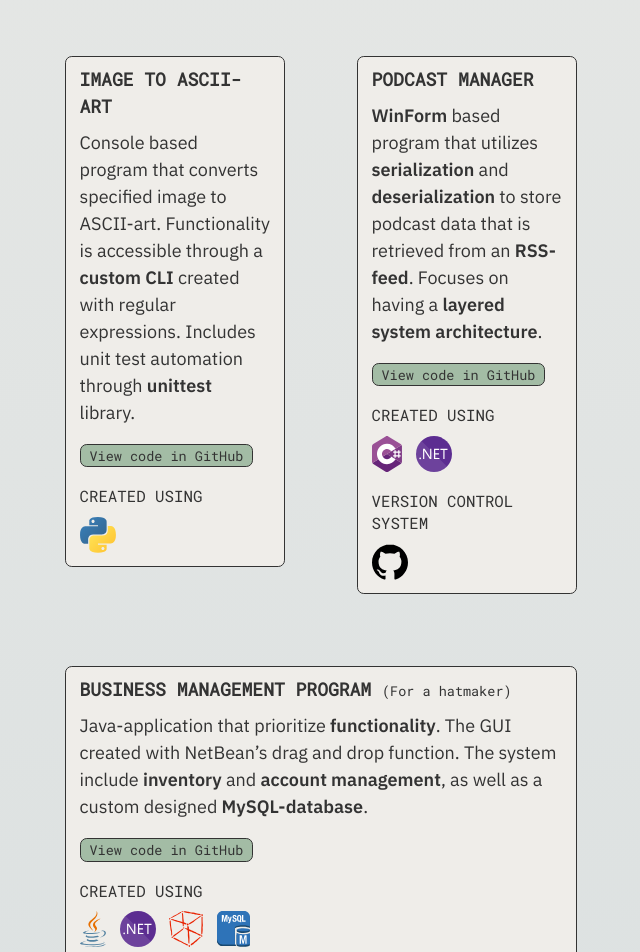
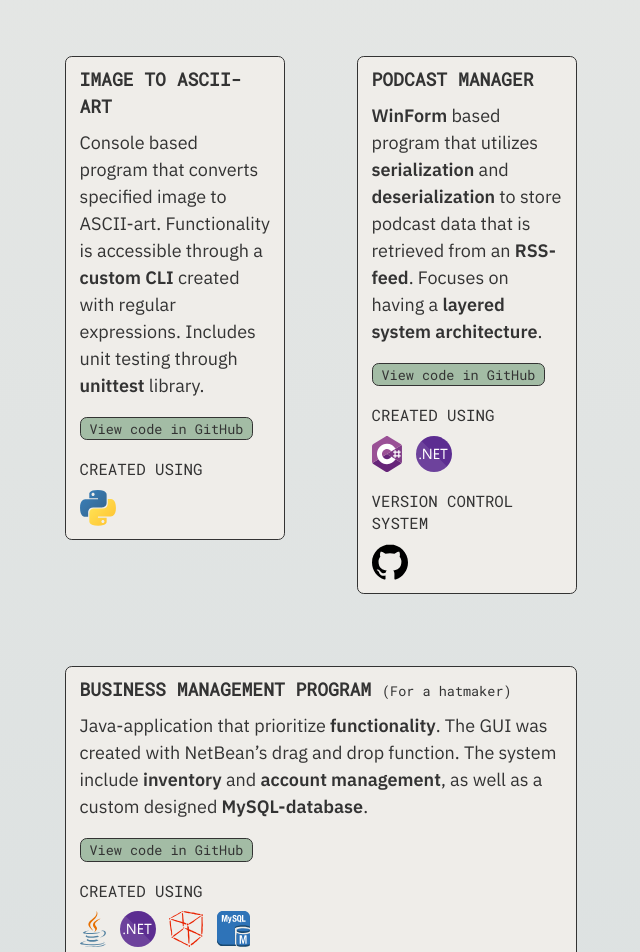
Before and after one commit to TheoSoh/portfolio-theo, a React (Vite) app: page / in a window 1280 px wide. Shown: the part 1660-2612 px from the top of the page, without its empty margins (575-1215 px from the left). Built offline with nearby package versions, Linux system fonts and the light colour scheme.

Commit message:
fix/text-adjustment

```diff
--- a/src/sections/Projects.jsx
+++ b/src/sections/Projects.jsx
@@ -28,7 +28,7 @@ const Projects = () => {
   return (
     <section className='grid grid-cols-1 w-full'>
       <h1 className='w-full font-mono pb-9 lg:col-span-2'>Go ahead, have a look at my projects...</h1>
-      <div className='grid grid-cols-1 w-full gap-14 md:gap-10 lg:gap-16 lg:grid-cols-2'>
+      <div className='grid grid-cols-1 lg:grid-cols-2 w-full gap-14 md:gap-10 lg:gap-16 '>
         <Project
         title='PORTFOLIO'
         subtitle='(theosohlman.com)'
@@ -48,7 +48,7 @@ const Projects = () => {
         />
         <Project
         title='IMAGE TO ASCII-ART'
-        textBody='Console based program that converts specified image to ASCII-art. Functionality is accessible through a <b>custom CLI</b> created with regular expressions. Includes unit test automation through <b>unittest</b> library.'
+        textBody='Console based program that converts specified image to ASCII-art. Functionality is accessible through a <b>custom CLI</b> created with regular expressions. Includes unit testing through <b>unittest</b> library.'
         href='https://github.com/TheoSoh/cv-web-app-aspnet-mvc'
         createdUsingIcons={createdUsingIconsP3}
         />
@@ -63,7 +63,7 @@ const Projects = () => {
         lgStyle='lg:col-span-2'
         title='BUSINESS MANAGEMENT PROGRAM'
         subtitle='(For a hatmaker)'
-        textBody='Java-application that prioritize <b>functionality</b>. The GUI created with NetBean’s drag and drop function. The system include <b>inventory</b> and <b>account management</b>, as well as a custom designed <b>MySQL-database</b>.'
+        textBody='Java-application that prioritize <b>functionality</b>. The GUI was created with NetBean’s drag and drop function. The system include <b>inventory</b> and <b>account management</b>, as well as a custom designed <b>MySQL-database</b>.'
         href='https://github.com/TheoSoh/hattmakare-repository'
         createdUsingIcons={createdUsingIconsP5}
         vcsIcon={githubOriginalIcon}
```
